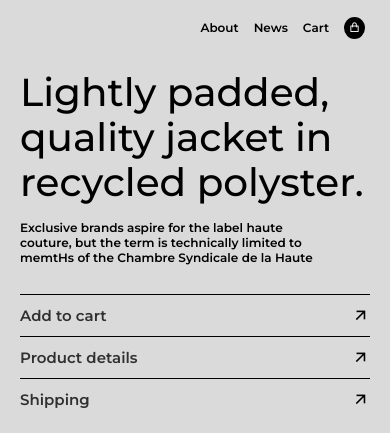
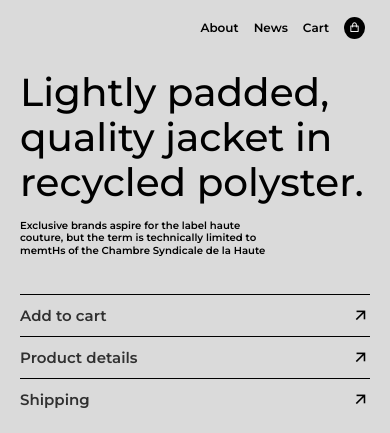
Before and after one commit to SathvikDixit/Projects, a plain HTML site: page index.html in a window 390 px wide. Shown: the top 433 px of the page. Drawn offline with nearby package versions, Linux system fonts and the light colour scheme; grey boxes are pictures that could not be loaded.

Commit message:
final touch

```diff
--- a/style.css
+++ b/style.css
@@ -131,16 +131,16 @@ body {
     width: 100%;
     /* background-color: red; */
     margin-top: 15px;
-    gap: 10px;
     display: flex;
     flex-direction: column;
     justify-content: space-between;
+    gap: 30px;
   }
   #center-in p {
     /* background-color: red; */
-    font-size: 3.1vw;
+    font-size: 2.6vw;
     font-weight: 600;
-    line-height: 3.9vw;
+    line-height: 3.3vw;
   }
   #right {
     /* background-color: red; */
@@ -169,7 +169,8 @@ body {
 
   #bottom {
     width: 100%;
-    height: 36%;
+    height: 37vh;
+    /* height: 37%; */
     background: url(https://akm-img-a-in.tosshub.com/indiatoday/images/story/202405/aditi-rao-hydari-060242308-16x9_0.jpg?VersionId=XHbFdg3CuBF109uEd53ZMSLtdAtlCuEy&size=690:388);
     background-size: cover;
     background-position: center;
```
